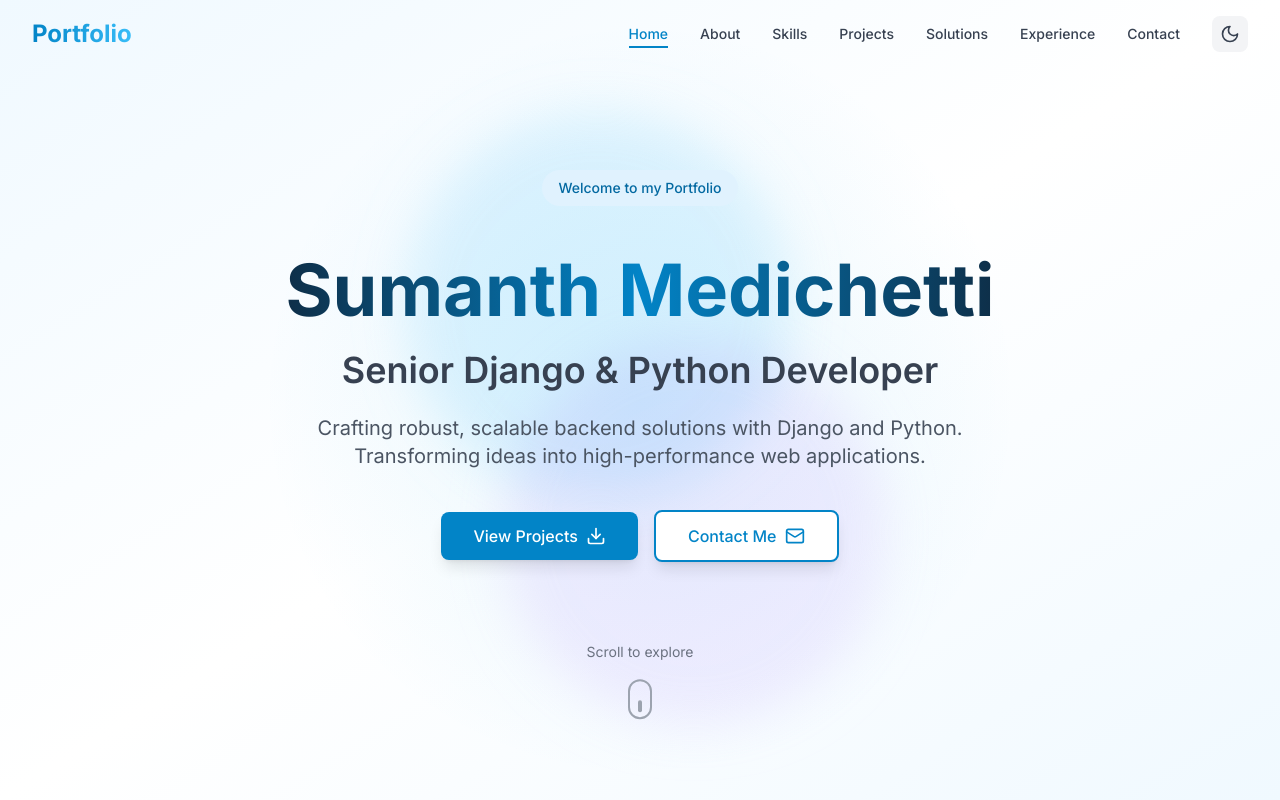
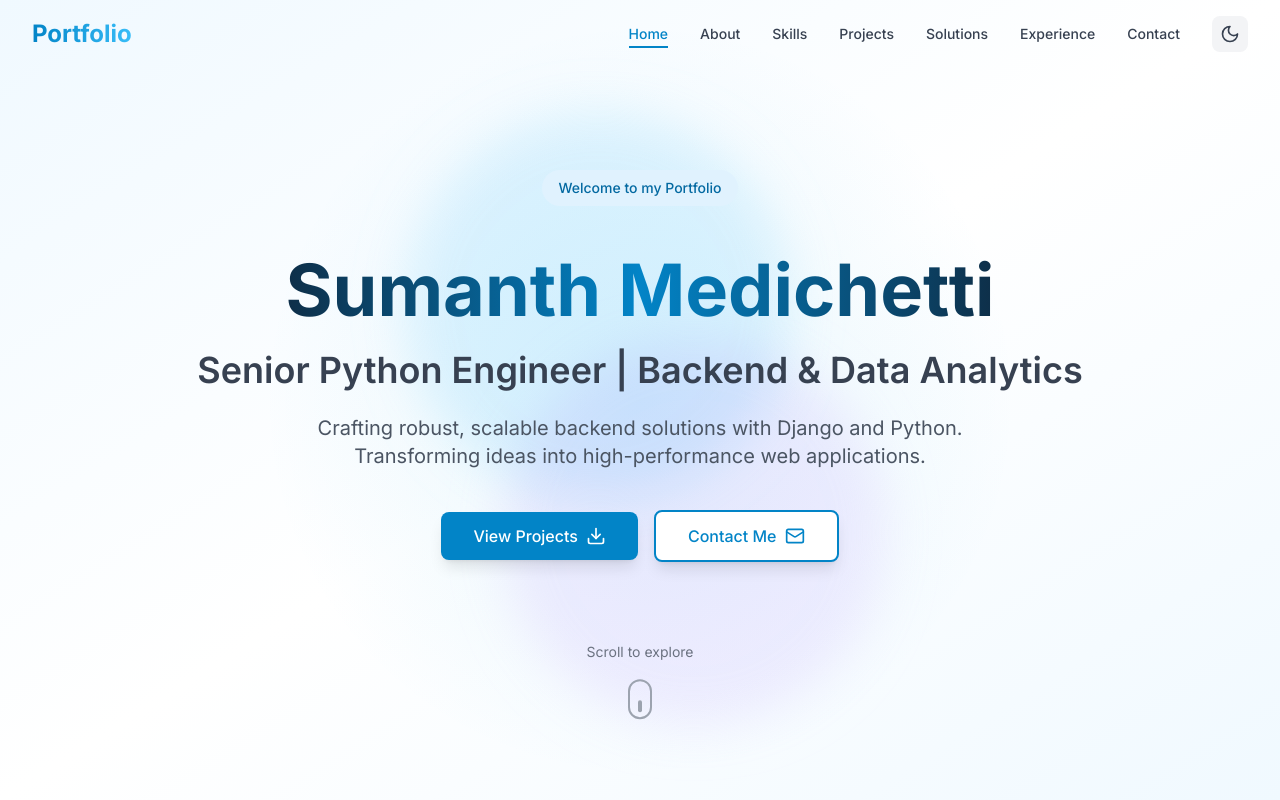
Before and after one commit to msumanth960/measdev, a Next.js app: page / in a window 1280 px wide. Shown: the top 800 px of the page. Built offline with nearby package versions, Linux system fonts and the light colour scheme.

Commit message:
feat: Update title to Senior Python Engineer | Backend & Data Analytics

```diff
--- a/app/layout.tsx
+++ b/app/layout.tsx
@@ -12,9 +12,9 @@ export const viewport: Viewport = {
 };
 
 export const metadata: Metadata = {
-  title: 'Sumanth Medichetti | Senior Django & Python Developer',
+  title: 'Sumanth Medichetti | Senior Python Engineer | Backend & Data Analytics',
   description:
-    'Experienced Django & Python Developer specializing in backend development, REST APIs, and scalable web applications.',
+    'Senior Python Engineer specializing in backend development, data analytics, REST APIs, and scalable web applications.',
   keywords: [
     'Django',
     'Python',
@@ -29,16 +29,16 @@ export const metadata: Metadata = {
     type: 'website',
     locale: 'en_US',
     url: 'https://yourportfolio.vercel.app',
-    title: 'Sumanth Medichetti | Senior Django & Python Developer',
+    title: 'Sumanth Medichetti | Senior Python Engineer | Backend & Data Analytics',
     description:
-      'Experienced Django & Python Developer specializing in backend development, REST APIs, and scalable web applications.',
+      'Senior Python Engineer specializing in backend development, data analytics, REST APIs, and scalable web applications.',
     siteName: 'Django Developer Portfolio',
   },
   twitter: {
     card: 'summary_large_image',
-    title: 'Sumanth Medichetti | Senior Django & Python Developer',
+    title: 'Sumanth Medichetti | Senior Python Engineer | Backend & Data Analytics',
     description:
-      'Experienced Django & Python Developer specializing in backend development, REST APIs, and scalable web applications.',
+      'Senior Python Engineer specializing in backend development, data analytics, REST APIs, and scalable web applications.',
   },
   robots: {
     index: true,
--- a/components/sections/hero.tsx
+++ b/components/sections/hero.tsx
@@ -105,7 +105,7 @@ export function Hero() {
             variants={itemVariants}
             className="text-2xl md:text-4xl font-semibold text-gray-700 dark:text-gray-300 mb-6"
           >
-            Senior Django & Python Developer
+            Senior Python Engineer | Backend & Data Analytics
           </motion.h2>
 
           <motion.p
```
